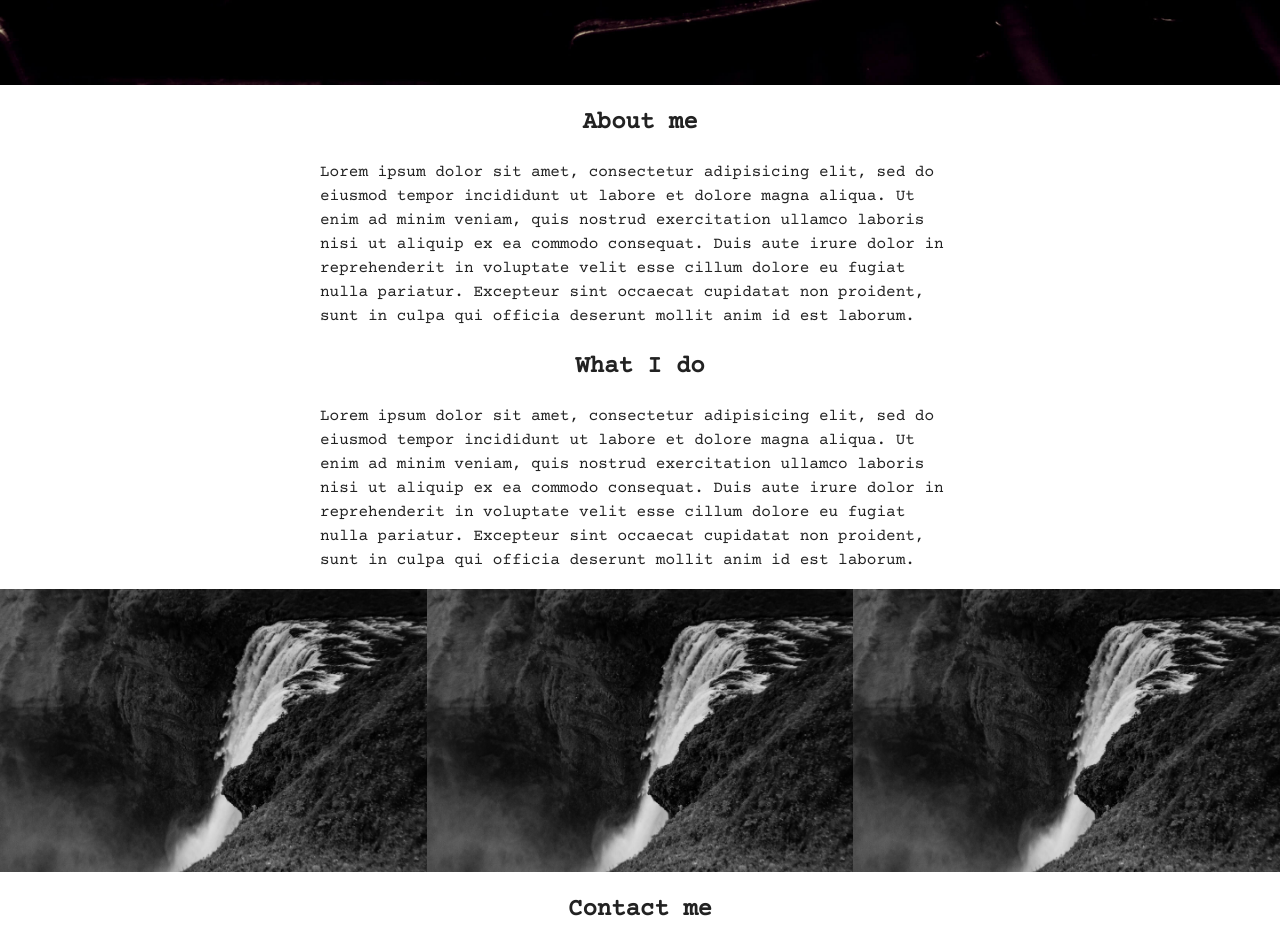
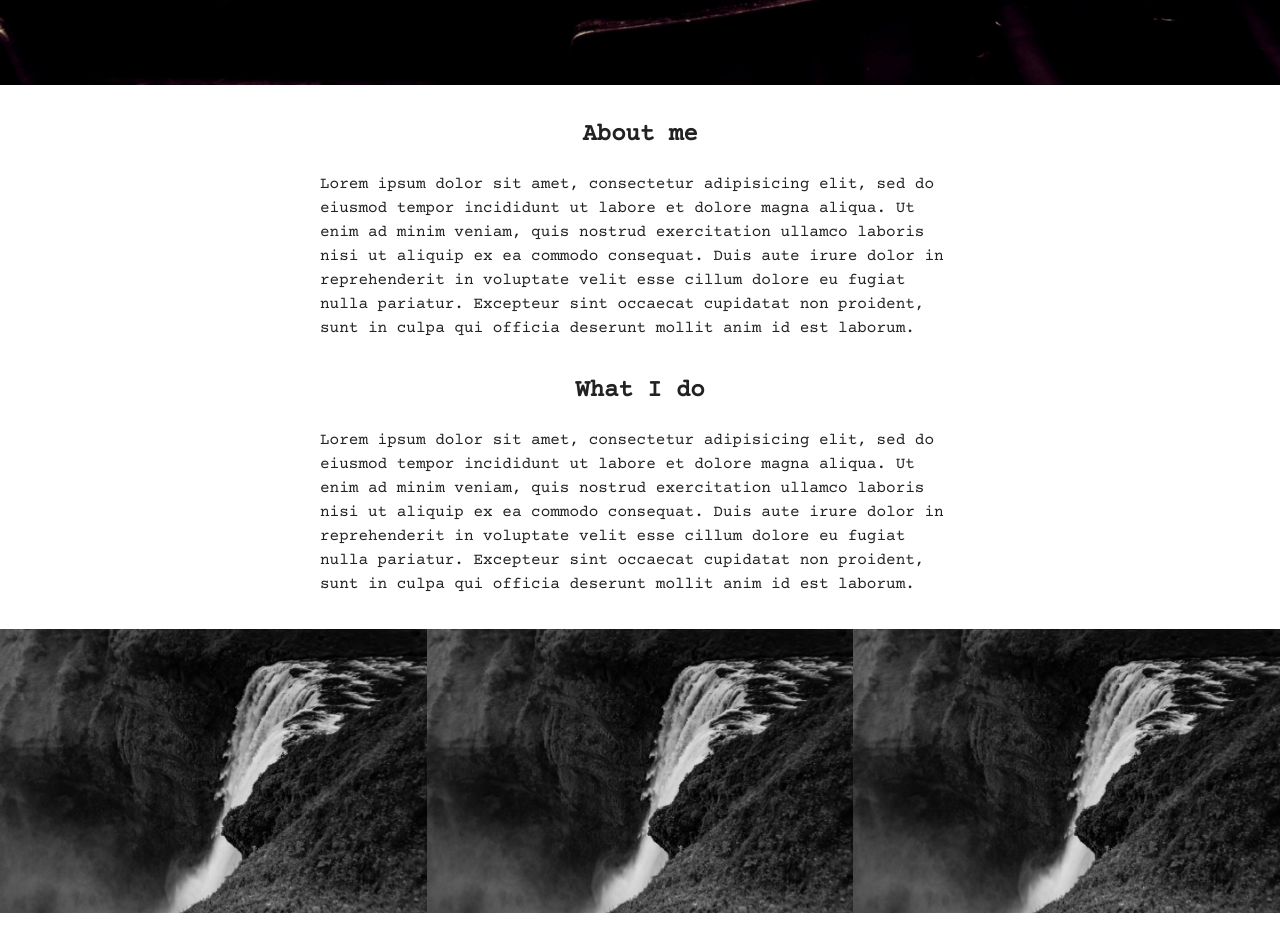
Before and after one commit to Vecuvia/achromatic, a plain HTML site: page index.html in a window 1280 px wide. Shown: the part 715-1646 px from the top of the page. Drawn offline with Linux system fonts and the light colour scheme.

Commit message:
Make text sections have more space around them

```diff
--- a/css/main.css
+++ b/css/main.css
@@ -66,7 +66,7 @@ section h2 {
 }
 
 .text-content {
-  margin: 1em auto;
+  margin: 2em auto;
   width: 90%;
   max-width: 40em;
 }
```
